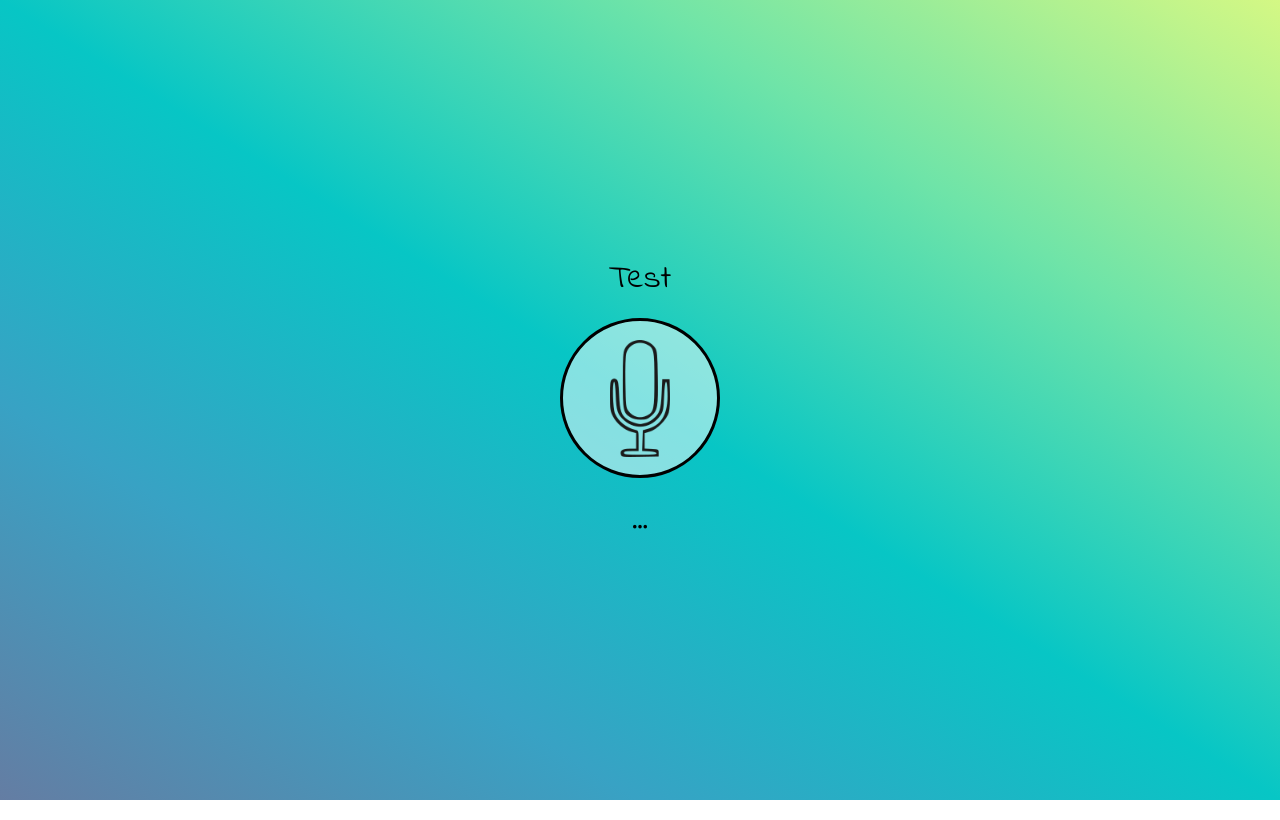
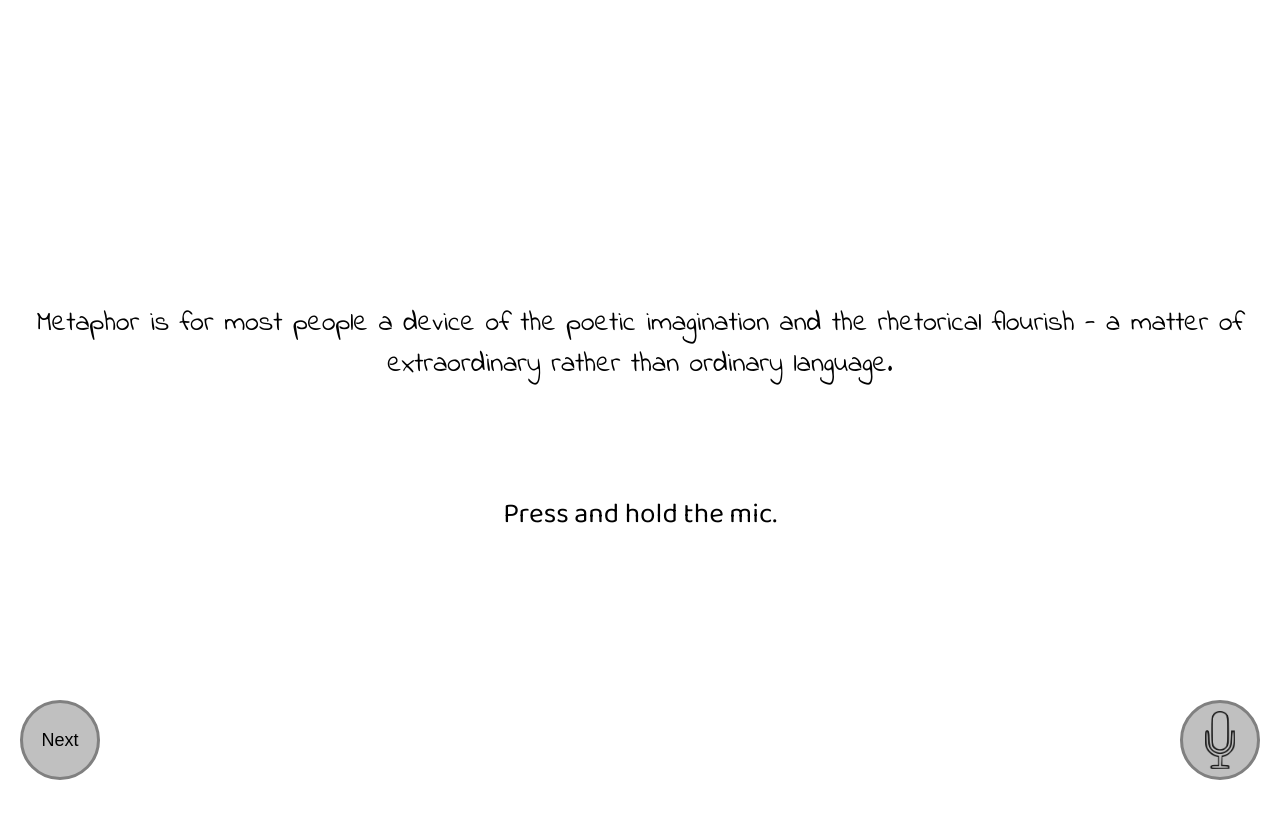
Before and after one commit to marciojrtorres/lang, a plain HTML site: page speaking/index.html in a window 1280 px wide. Drawn offline with Linux system fonts and the light colour scheme.

Commit message:
speaking using sentences

```diff
--- a/speaking/index.html
+++ b/speaking/index.html
@@ -6,122 +6,25 @@
   <meta name="viewport" content="width=device-width, initial-scale=1.0">
   <title>Document</title>
   <link href="https://fonts.googleapis.com/css2?family=Baloo+2&family=Indie+Flower&display=swap" rel="stylesheet">
-  <style>
-    * {
-      -webkit-touch-callout: none; /* iOS Safari */
-    -webkit-user-select: none; /* Safari */
-     -khtml-user-select: none; /* Konqueror HTML */
-       -moz-user-select: none; /* Old versions of Firefox */
-        -ms-user-select: none; /* Internet Explorer/Edge */
-            user-select: none;
-    }
-    html, body {
-      height: 100%;
-      margin: 0;
-      padding: 0;
-    }
-    main {
-      height: 100%;
-      display: flex;
-      align-items: center;
-      justify-content: center;
-      background-image: linear-gradient(to right top, #647da3, #38a2c4, #07c6c5, #6fe4a8, #d4f884);
-    }
-    button {
-      width: 160px;
-      height: 160px;
-      border-radius: 50%;
-      border: 3px solid black;
-      font-size: 60px;
-      background-color: rgb(255,255,255,0.5);
-      transition: background-color 0.5s ease-out ;
-      background-image: url('microphone.png');
-      background-repeat: no-repeat;
-      background-position: center;
-      background-size: 60px;
-    }
-    button.pressing {
-      background-color: lightcoral;
-      border-color: darkred;
-    }
-    button:focus {
-      outline: none;
-    }
-    section {
-      display: flex;
-      flex-direction: column;
-      align-items: center;
-      justify-content: space-evenly;
-      height: 320px;
-    }
-    section > * {
-      display: block;
-      margin: 0;
-      padding: 0;
-    }
-    section > p {
-      font-size: 32px;
-      /* text-transform: uppercase; */
-    }
-    section > p:first-child {
-      font-family: 'Indie Flower', cursive;
-    }
-    section > p:last-child {
-      font-family: 'Baloo 2', cursive;
-    }
-  </style>
+  <link rel="stylesheet" href="style.css">
 </head>
 
 <body>
-
   <main>
     <section>
-      <p class="input">Test</p>
-      <button></button>
-      <p class="output">...</p>
+      <p class="input">
+        Test
+      </p>
+      <p class="output">
+        Press and hold the mic.
+      </p>
     </section>
   </main>
 
-  <script>
-    const bt = document.querySelector('button');
+  <button id="next">Next</button>
+  <button id="record"></button>
 
-    const pressing = (e) => {
-      bt.classList.add('pressing');
-      recognition.start();
-    };
-    const releasing = (e) => {
-      bt.classList.remove('pressing');
-      recognition.stop();
-    };
-    bt.addEventListener('mousedown', pressing);
-    bt.addEventListener('touchstart', pressing);
-
-    document.addEventListener('mouseup', releasing);
-    document.addEventListener('touchend', releasing);
-
-    const input = document.querySelector('p.input');
-    const output = document.querySelector('p.output');
-    const recognition = new webkitSpeechRecognition();
-    // recognition.continuous = false;
-    // recognition.interimResults = true;
-    recognition.onresult = function (e) {
-      console.log(e);
-      if (e.returnValue) {
-        if (e.results[0] && e.results[0].isFinal) {
-          output.textContent = e.results[0][0].transcript
-            + ` (${Math.floor(e.results[0][0].confidence * 100)}%)`;
-        }
-      }
-    }
-
-
-
-    input.addEventListener('click', e => {
-      const utter = new SpeechSynthesisUtterance(input.textContent);
-      utter.rate = 0.5;
-      speechSynthesis.speak(utter);
-    });
-  </script>
+  <script src="script.js" type="module"></script>
 </body>
 
 </html>
--- /dev/null
+++ b/speaking/script.js
@@ -0,0 +1,52 @@
+import sentences from './sentences.js';
+
+const input = document.querySelector('p.input');
+const output = document.querySelector('p.output');
+
+document.addEventListener('DOMContentLoaded', e => {
+  input.textContent = sentences[0];
+});
+
+const bt = document.querySelector('button#record');
+
+let p = 1;
+document.querySelector('button#next').addEventListener('click', e => {
+  input.textContent = sentences[p++] || 'There are no more sentences.';
+});
+
+const pressing = (e) => {
+  bt.classList.add('pressing');
+  recognition.start();
+};
+
+const releasing = (e) => {
+  bt.classList.remove('pressing');
+  recognition.stop();
+};
+
+bt.addEventListener('mousedown', pressing);
+bt.addEventListener('touchstart', pressing);
+
+document.addEventListener('mouseup', releasing);
+document.addEventListener('touchend', releasing);
+
+const recognition = new webkitSpeechRecognition();
+recognition.lang = 'en-GB';
+// recognition.continuous = false;
+// recognition.interimResults = true;
+recognition.onresult = function (e) {
+  console.log(e);
+  if (e.returnValue) {
+    if (e.results[0] && e.results[0].isFinal) {
+      output.textContent = e.results[0][0].transcript;
+      //  + ` (${Math.floor(e.results[0][0].confidence * 100)}%)`;
+    }
+  }
+}
+
+input.addEventListener('click', e => {
+  const utter = new SpeechSynthesisUtterance(input.textContent);
+  utter.rate = 0.5;
+  utter.voice = speechSynthesis.getVoices().find(v => v.lang === 'en-GB');
+  speechSynthesis.speak(utter);
+});
--- /dev/null
+++ b/speaking/sentences.js
@@ -0,0 +1,7 @@
+export default [
+  'Metaphor is for most people a device of the poetic imagination and the rhetorical flourish - a matter of extraordinary rather than ordinary language.',
+  'Moreover, metaphor is typically viewed as characteristic of language alone, a matter of words rather than thought or action.',
+  'For this reason, most people think they can get along perfectly well without metaphor.',
+  'We have found, on the contrary, that metaphor is pervasive in everyday life, not just in language but in thought and action.',
+  'Our ordinary conceptual system, in terms of which we both think and act, is fundamentally metaphorical in nature.'
+];
--- /dev/null
+++ b/speaking/style.css
@@ -0,0 +1,88 @@
+* {
+  -webkit-touch-callout: none; /* iOS Safari */
+  -webkit-user-select: none; /* Safari */
+  -khtml-user-select: none; /* Konqueror HTML */
+  -moz-user-select: none; /* Old versions of Firefox */
+  -ms-user-select: none; /* Internet Explorer/Edge */
+  user-select: none;
+}
+
+html, body {
+    height: 100%;
+    margin: 0;
+    padding: 0;
+}
+
+main {
+    height: 100%;
+    display: flex;
+    align-items: center;
+    justify-content: center;
+    margin: 20px;
+    flex-direction: column;
+    /* background-image: linear-gradient(to right top, #647da3, #38a2c4, #07c6c5, #6fe4a8, #d4f884); */
+}
+
+input {
+  text-align: center;
+}
+
+button {
+  position: absolute;
+  width: 80px;
+  height: 80px;
+  border-radius: 50%;
+  border: 3px solid grey;
+  background-color: silver;
+  font-size: 18px;
+  bottom: 20px;
+}
+
+button#next {
+  left: 20px;
+}
+
+button#record {
+  right: 20px;
+  transition: background-color 0.5s ease-out ;
+  background-image: url('microphone.png');
+  background-repeat: no-repeat;
+  background-position: center;
+  background-size: 30px;
+}
+
+button#record.pressing {
+  background-color: lightcoral;
+  border-color: darkred;
+  box-shadow: 0 0 10px darkred;
+}
+
+button:focus {
+  outline: none;
+}
+
+section {
+    display: flex;
+    flex-direction: column;
+    align-items: center;
+    justify-content: space-around;
+    height: 320px;
+}
+
+section > * {
+    display: block;
+    margin: 0;
+    padding: 0;
+}
+section > p {
+    font-size: 28px;
+    text-align: center;
+}
+
+section > p:first-child {
+    font-family: 'Indie Flower', cursive;
+    margin-bottom: 20px;
+}
+section > p:last-child {
+    font-family: 'Baloo 2', cursive;
+}
```
